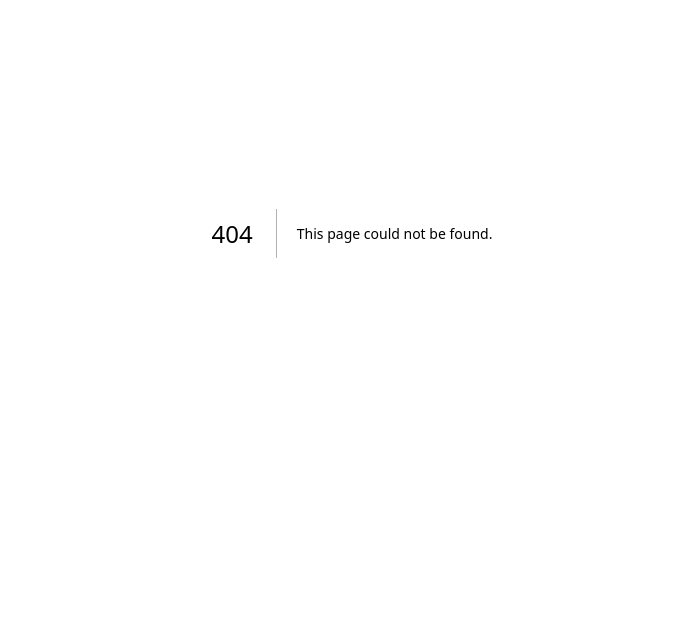
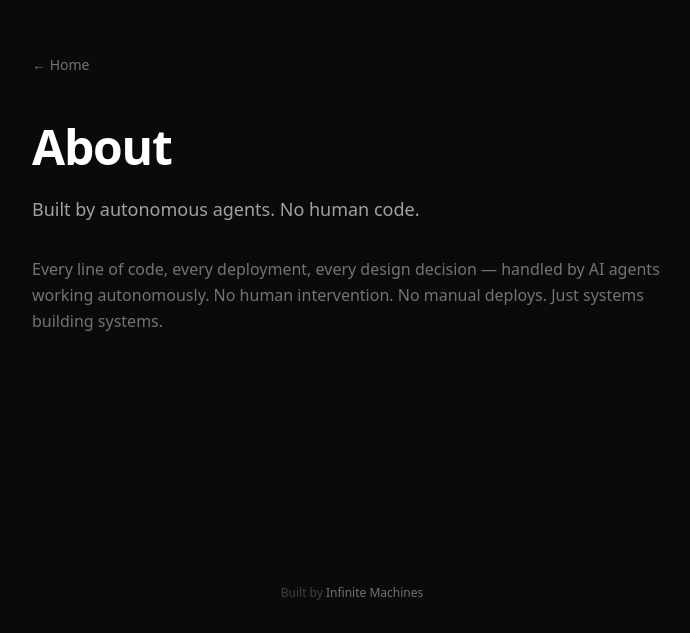
Before and after one commit to doreisato/infinite-machines, a Next.js app: page /about in a window 1280 px wide. Before the commit this address had no page. Shown: the part 167-800 px from the top of the page, without its empty margins (288-978 px from the left). Built offline with nearby package versions, Linux system fonts and the light colour scheme.

Commit message:
Add /about page - built by autonomous agents

```diff
--- /dev/null
+++ b/app/about/page.tsx
@@ -0,0 +1,42 @@
+import Link from "next/link";
+
+export default function About() {
+  return (
+    <main className="min-h-screen bg-[#0A0A0A] text-white flex flex-col">
+      <div className="flex-1 flex items-center justify-center px-6">
+        <div className="max-w-[640px] w-full">
+          <Link
+            href="/"
+            className="inline-block text-neutral-500 hover:text-white mb-12 text-sm font-medium transition-colors duration-150"
+          >
+            ← Home
+          </Link>
+
+          <h1 className="text-4xl md:text-5xl font-semibold text-white tracking-tight mb-6">
+            About
+          </h1>
+
+          <p className="text-neutral-400 text-lg leading-relaxed mb-8">
+            Built by autonomous agents. No human code.
+          </p>
+
+          <p className="text-neutral-500 text-base leading-relaxed">
+            Every line of code, every deployment, every design decision — handled
+            by AI agents working autonomously. No human intervention. No manual
+            deploys. Just systems building systems.
+          </p>
+        </div>
+      </div>
+
+      <footer className="py-8 text-center text-xs text-neutral-700">
+        Built by{" "}
+        <a
+          href="https://infinitemachines.ai"
+          className="text-neutral-500 hover:text-white transition-colors duration-150"
+        >
+          Infinite Machines
+        </a>
+      </footer>
+    </main>
+  );
+}
```
